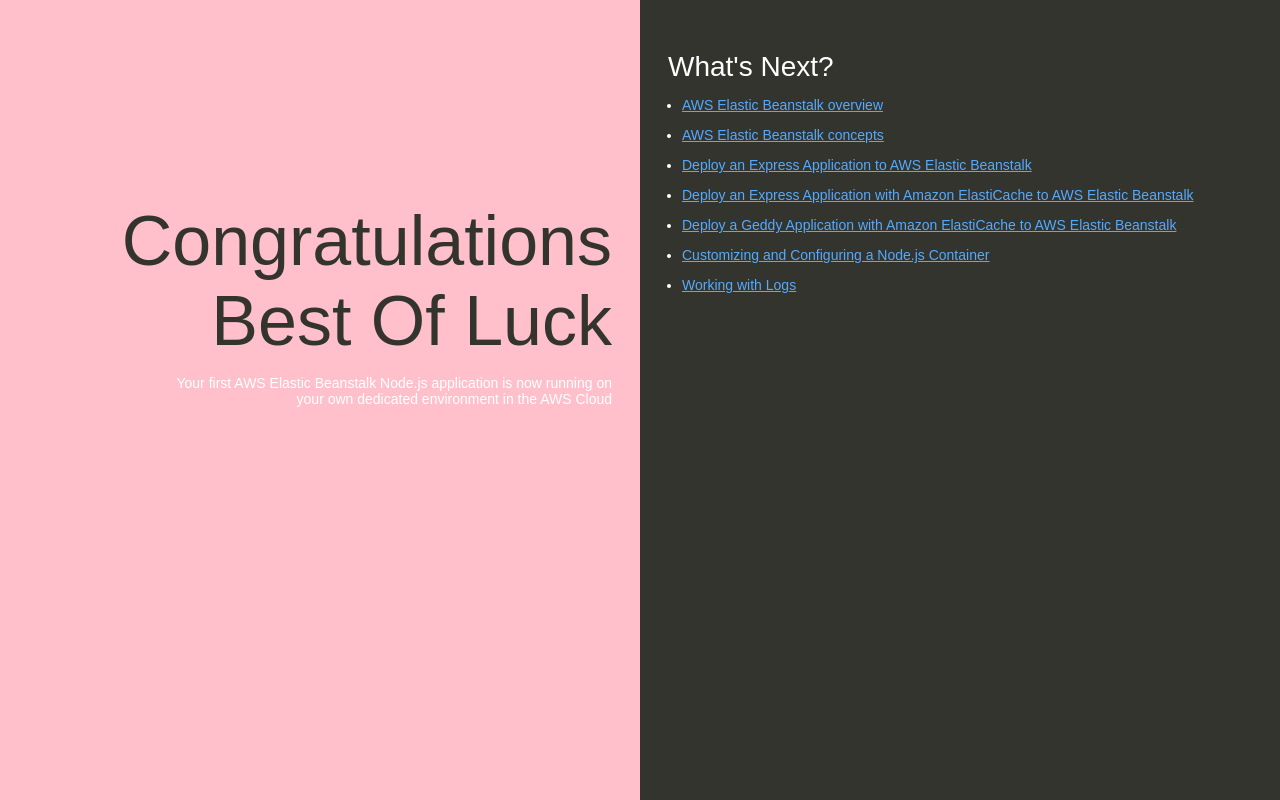
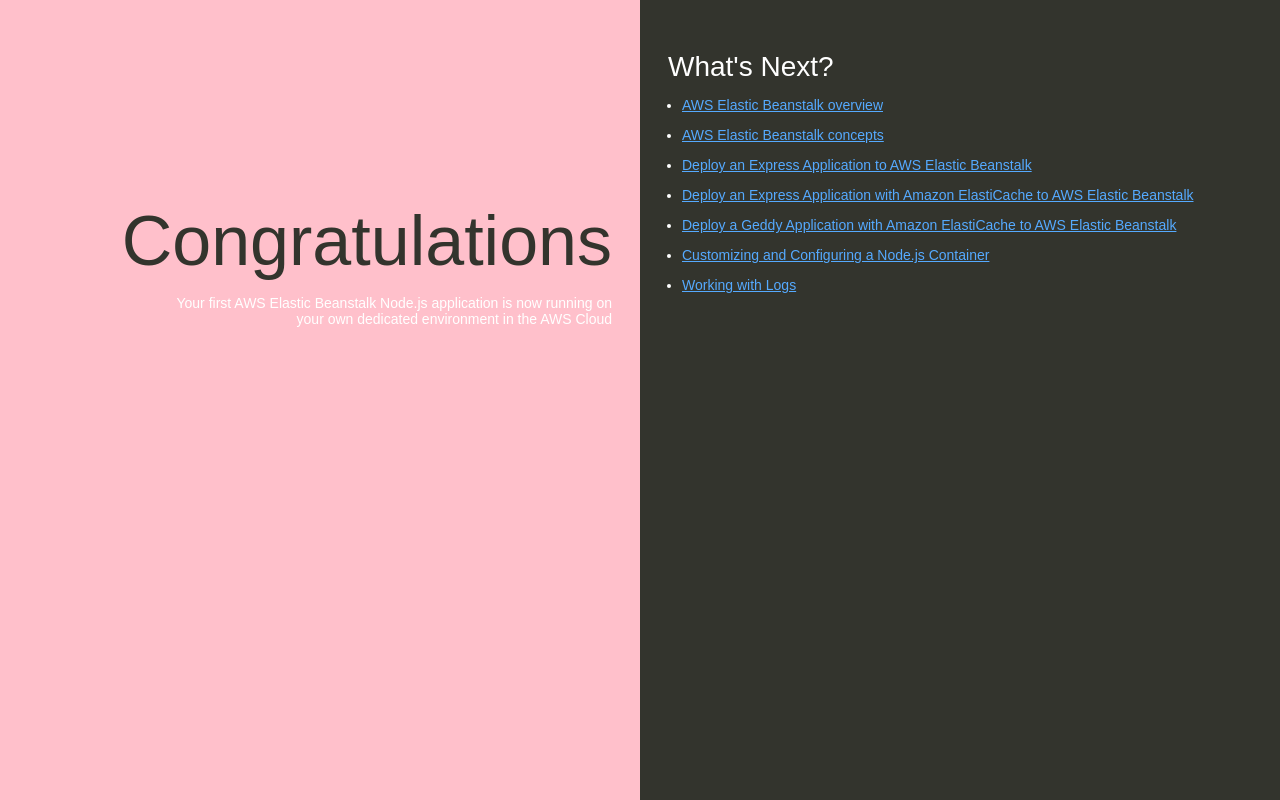
Before and after one commit to vasuoza/my-nodejs-app, a website: page index.html in a window 1280 px wide. Drawn offline with Linux system fonts and the light colour scheme.

Commit message:
Update index.html

```diff
--- a/index.html
+++ b/index.html
@@ -74,7 +74,7 @@
   </head>
   <body>
     <div class="textColumn">
-      <h1>Congratulations Best Of Luck</h1>
+      <h1>Congratulations</h1>
       <p>Your first AWS Elastic Beanstalk Node.js application is now running on your own dedicated environment in the AWS Cloud</p>
     </div>
     <div class="linksColumn">
```
